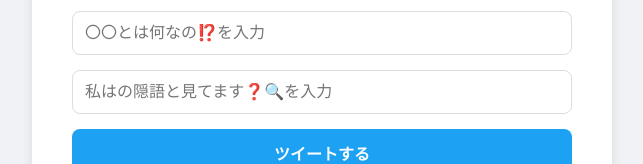
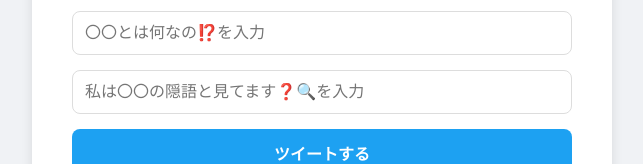
Before and after one commit to inmthnnnn/meke, a plain HTML site: page index.html in a window 1280 px wide. Shown: the part 337-501 px from the top of the page, without its empty margins (318-961 px from the left). Drawn offline with Linux system fonts and the light colour scheme.

Commit message:
Update index.html

```diff
--- a/index.html
+++ b/index.html
@@ -12,7 +12,7 @@
         <p>二つの単語を入れて、オリジナルのツイートを作成しよう！</p>
         <div class="input-group">
             <input type="text" id="keyword1" placeholder="〇〇とは何なの⁉️を入力" maxlength="20">
-            <input type="text" id="keyword2" placeholder="私はの隠語と見てます❓🔍を入力" maxlength="20">
+            <input type="text" id="keyword2" placeholder="私は〇〇の隠語と見てます❓🔍を入力" maxlength="20">
             <button id="tweet-button">ツイートする</button>
         </div>
         <p class="note">※ 入力した内容は直接ツイート画面に反映されます</p>
```
